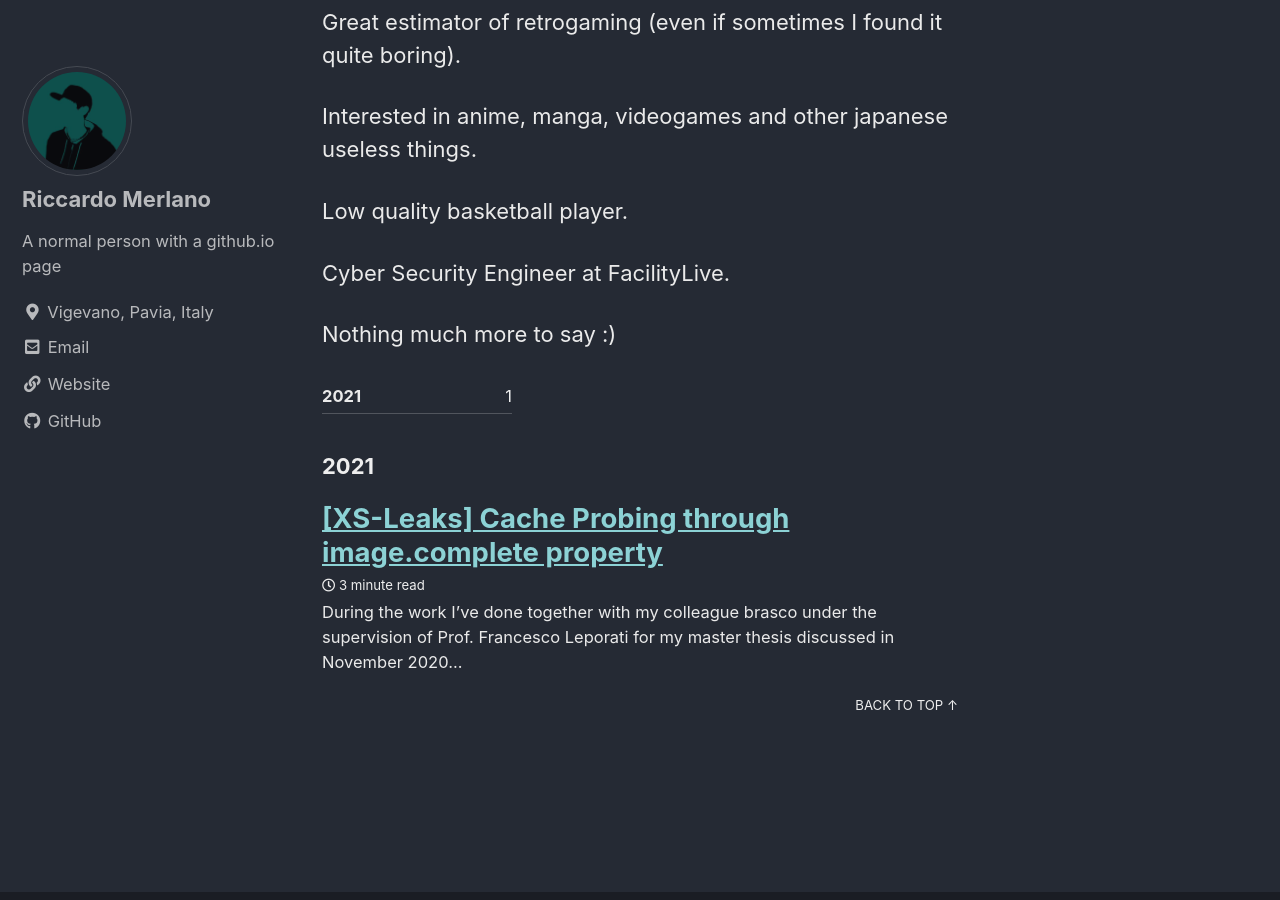
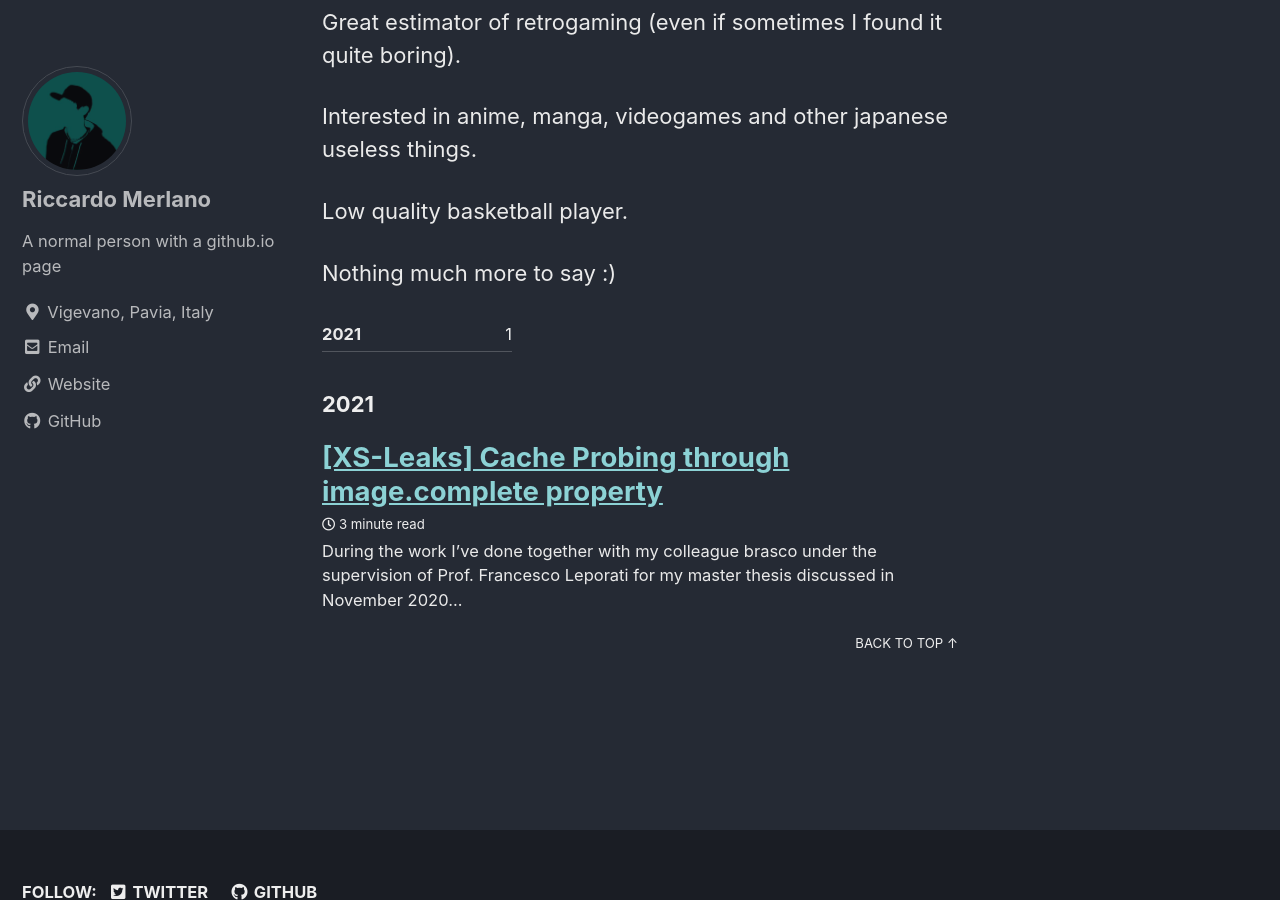
Before and after one commit to riccardomerlano/riccardomerlano.github.io, a Jekyll site: the page built from about.markdown, in a window 1280 px wide and 900 px high, scrolled down 540 px. Built offline with Jekyll 4.4.1, drawn with Linux system fonts in a browser that asks for light colours; cached includes are drawn as plain includes.

Commit message:
about fix

```diff
--- a/about.markdown
+++ b/about.markdown
@@ -18,6 +18,4 @@ Interested in anime, manga, videogames and other japanese useless things.
 
 Low quality basketball player.
 
-Cyber Security Engineer at FacilityLive.
-
 Nothing much more to say :)
```
